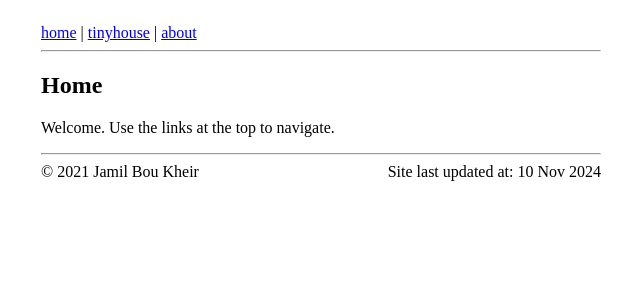
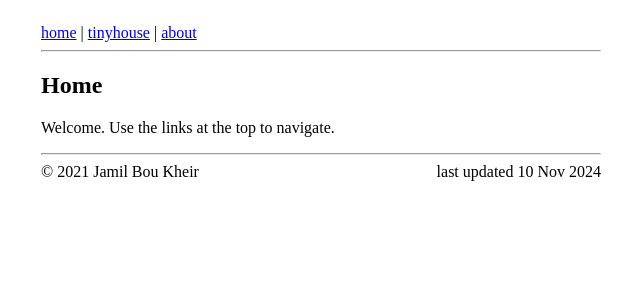
Before and after one commit to jamilbk/jamilbk.com, a Jekyll site: the page built from index.html, in a window 1280 px wide. Shown: the top 300 px of the page, without its empty margins (319-959 px from the left). Built offline with Jekyll 4.4.1, drawn with Linux system fonts in a browser that asks for light colours; the list of posts is cut into pages by our own code.

Commit message:
minor fixups

```diff
--- a/_layouts/default.html
+++ b/_layouts/default.html
@@ -1,9 +1,9 @@
 <!doctype html>
 <html lang="en">
   <head>
-    <meta charset="utf-8">
+    <meta charset="utf-8" />
     <title>{{ page.title }}</title>
-    <link rel="stylesheet" href="css/style.css">
+    <link rel="stylesheet" href="css/style.css" />
   </head>
   <body>
     <main>
@@ -20,17 +20,13 @@
         |
         <a href="/about">about</a>
       </nav>
-      <hr>
-      <section>
-        {{ content }}
-      </section>
+      <hr />
+      <section>{{ content }}</section>
       <footer>
-        <hr>
-        <span style="float: left">
-          © 2021 Jamil Bou Kheir
-        </span>
+        <hr />
+        <span style="float: left"> © 2021 Jamil Bou Kheir </span>
         <span style="float: right">
-          Site last updated at: {{ site.time | date_to_string }}
+          last updated {{ site.time | date_to_string }}
         </span>
       </footer>
     </main>
```
Also changed, not shown: _posts/2017-10-23-welcome-to-jekyll.markdown (deleted, +0 -25 lines).
